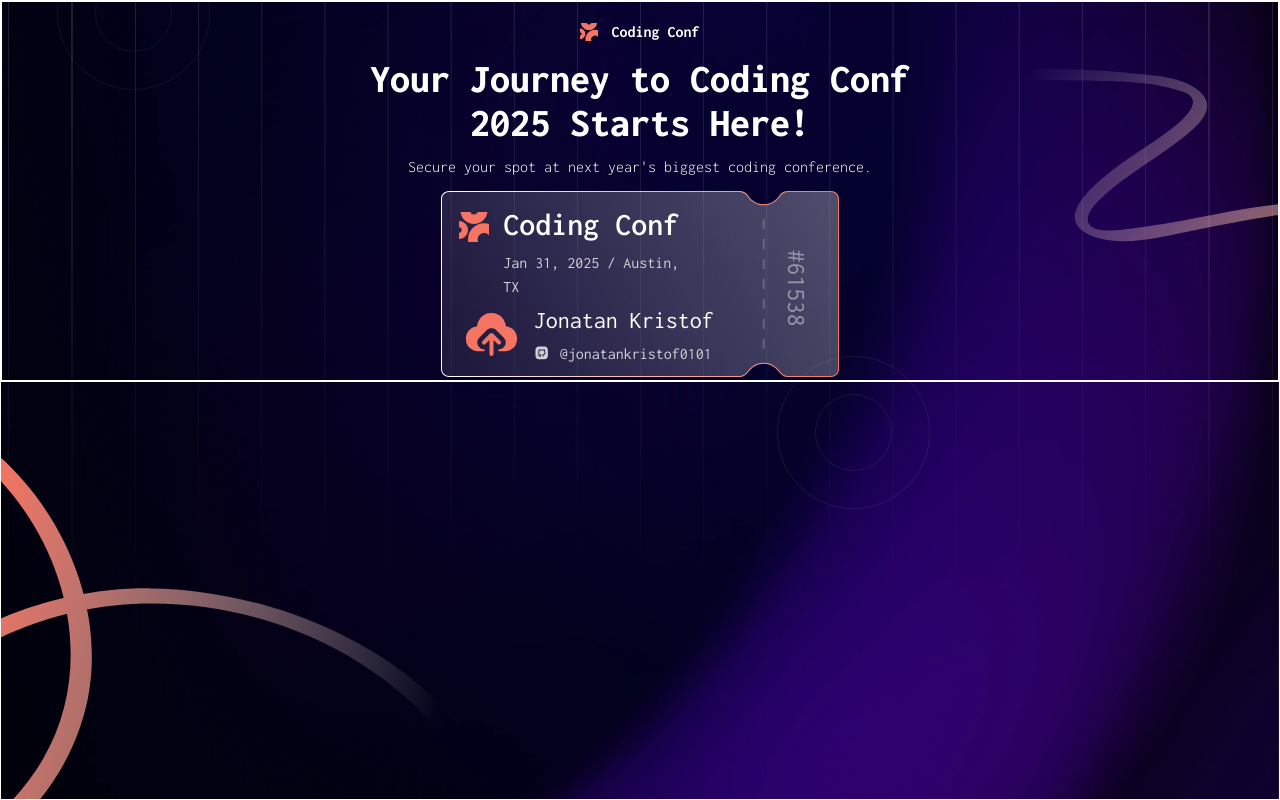
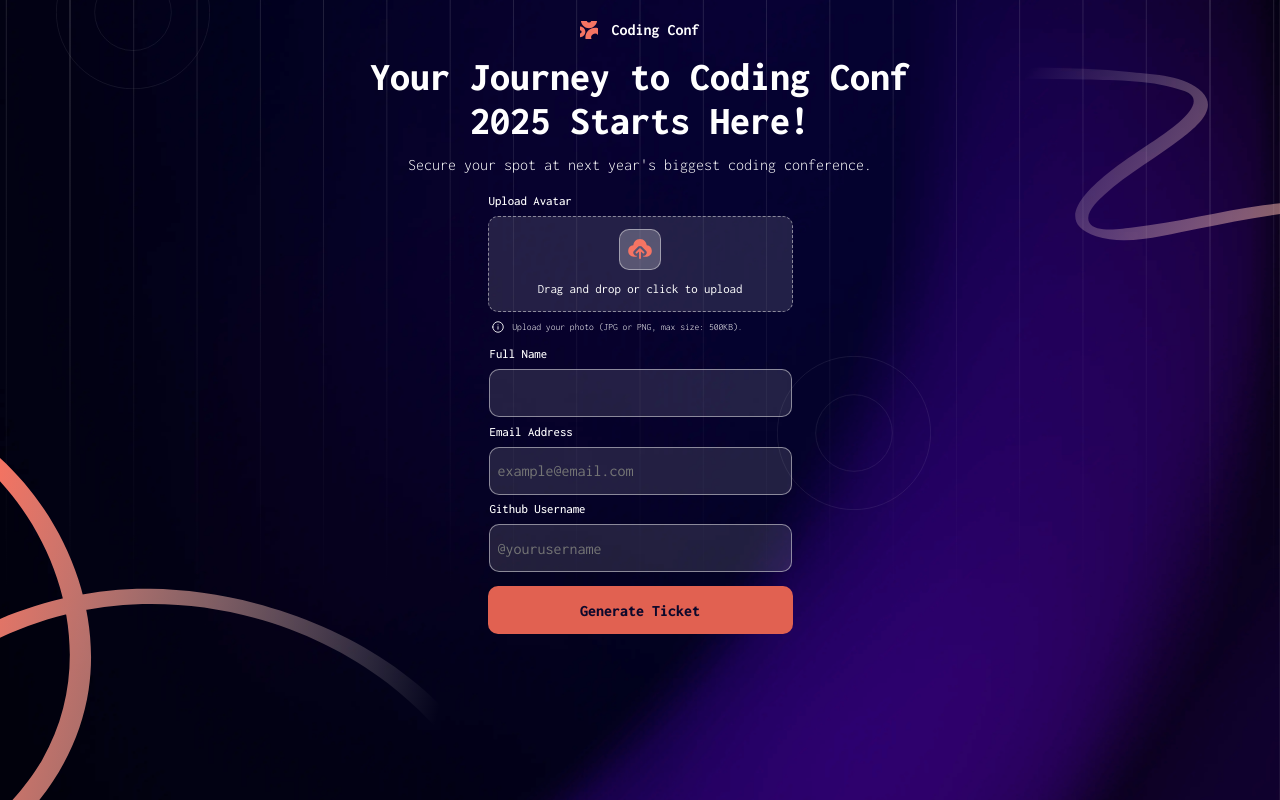
Before and after one commit to awakeinthedreamstate/conference-ticket-generator, a React (Vite) app in the folder ticketgeneratorapp/: page / in a window 1280 px wide. Built offline with nearby package versions, Linux system fonts and the light colour scheme.

Commit message:
Finished Ticket card and added loading anim to button

```diff
--- a/ticketgeneratorapp/src/App.jsx
+++ b/ticketgeneratorapp/src/App.jsx
@@ -1,23 +1,21 @@
-import { useState } from "react";
+import { useContext } from "react";
 import "./app.css";
+import { TicketContext } from "./context/TicketContext";
 import AppTitle from "./components/AppTitle";
 import MainContainer from "./components/MainContainer";
 import FormHeader from "./components/FormHeader";
-import { TicketContextProvider } from "./context/TicketContext";
 import TicketForm from "./components/TicketForm";
 import TicketCard from "./components/TicketCard";
 
 function App() {
-  const [isTicketGenerated, setIsTicketGenerated] = useState(false);
+  const { attendeeBio } = useContext(TicketContext);
 
   return (
     <div className="App">
       <AppTitle />
       <MainContainer>
-        <TicketContextProvider>
-          <FormHeader />
-          <TicketCard />
-        </TicketContextProvider>
+        <FormHeader />
+        {attendeeBio.isTicketGenerated ? <TicketCard /> : <TicketForm />}
       </MainContainer>
     </div>
   );
--- a/ticketgeneratorapp/src/app.css
+++ b/ticketgeneratorapp/src/app.css
@@ -12,10 +12,6 @@ body {
   padding-bottom: 2rem;
   overflow-x: hidden; /* Prevent horizontal overflow */
   position: relative;
-}
-
-body * {
-  border: 1px solid white;
 }
 
 .background-images {
--- a/ticketgeneratorapp/src/components/TicketCard.jsx
+++ b/ticketgeneratorapp/src/components/TicketCard.jsx
@@ -19,14 +19,20 @@ export default function TicketCard() {
           <span>Jan 31, 2025 / Austin, TX</span>
         </div>
         <div className={styles.attendeeDetails}>
-          {/* <img src={attendeeBio.avatar} alt="attendee avatar" />
+          <img
+            src={
+              (attendeeBio.avatar && attendeeBio.avatar) ||
+              "/assets/images/placeholder-avatar.png"
+            }
+            alt="attendee avatar"
+          />
           <span>{attendeeBio.name}</span>
-          <img src="/assets/images/github.svg" alt="github logo" />
-          <span>{attendeeBio.github}</span> */}
-          <img src="/assets/images/icon-upload.svg" alt="upload icon" />
-          <span>Jonatan Kristof</span>
           <img src="/assets/images/icon-github.svg" alt="github logo" />
-          <span>@jonatankristof0101</span>
+          <span>{attendeeBio.github}</span>
+          {/* <img src="/assets/images/icon-upload.svg" alt="upload icon" />
+          <span>{attendeeBio.name}</span>
+          <img src="/assets/images/icon-github.svg" alt="github logo" />
+          <span>@mainman</span> */}
         </div>
         <div className={styles.ticketNumber}>
           <span>#{randomFiveDigitNumber}</span>
--- a/ticketgeneratorapp/src/components/TicketForm.jsx
+++ b/ticketgeneratorapp/src/components/TicketForm.jsx
@@ -1,5 +1,5 @@
 import { useForm } from "react-hook-form";
-import { useContext, useEffect } from "react";
+import { useContext, useEffect, useState } from "react";
 import AttendeeBioField from "./AttendeeBioField";
 import UploadAvatar from "./UploadAvatar";
 import styles from "./ticketform.module.css";
@@ -7,18 +7,25 @@ import { TicketContext } from "../context/TicketContext";
 
 export default function TicketForm() {
   const { attendeeBio, setAttendeeBio } = useContext(TicketContext);
+  const [submitTransition, setSubmitTransition] = useState({
+    transitioning: false,
+    loading: false,
+  });
+
   const {
     register,
     handleSubmit,
     formState: { errors },
   } = useForm();
 
-  useEffect(() => {
-    console.log(attendeeBio);
-  }, [attendeeBio]);
+  // useEffect(() => {
+  //   console.log(attendeeBio);
+  // }, [attendeeBio]);
 
   function onSubmit(data) {
     const { fullName, email, github } = data;
+    setSubmitTransition({ transitioning: true, loading: true });
+    setTimeout(() => {
       setAttendeeBio({
         ...attendeeBio,
         name: fullName,
@@ -26,6 +33,8 @@ export default function TicketForm() {
         github: github,
         isTicketGenerated: true,
       });
+      setSubmitTransition({ ...submitTransition, transitioning: false });
+    }, 1000);
   }
   return (
     <div id={styles.ticketForm}>
@@ -33,7 +42,13 @@ export default function TicketForm() {
         <UploadAvatar />
         <AttendeeBioField register={register} errors={errors} />
         <div id={styles.submitButton}>
-          <button type="submit">Generate My Ticket</button>
+          <button type="submit">
+            {submitTransition.loading ? (
+              <div class={styles.loader}></div>
+            ) : (
+              "Generate Ticket"
+            )}
+          </button>
         </div>
       </form>
     </div>
--- a/ticketgeneratorapp/src/components/formheader.module.css
+++ b/ticketgeneratorapp/src/components/formheader.module.css
@@ -62,7 +62,7 @@
     font-size: 2.5rem;
   }
   100% {
-    transform: translateY(5%);
+    transform: translateY(25%);
     font-size: 3rem;
   }
 }
@@ -72,7 +72,7 @@
     font-size: 1rem;
   }
   100% {
-    transform: translateY(10%);
+    transform: translateY(40%);
     font-size: 1.2rem;
   }
 }/*# sourceMappingURL=formheader.module.css.map */
--- a/ticketgeneratorapp/src/components/ticketcard.module.css
+++ b/ticketgeneratorapp/src/components/ticketcard.module.css
@@ -6,7 +6,7 @@
   width: 65%;
   height: auto;
   align-items: center;
-  margin-top: 0rem;
+  margin-top: 4.5rem;
   position: relative;
 }
 .card .cardContent {
@@ -19,13 +19,13 @@
   left: 0;
   width: 100%;
   height: 100%;
-  padding: 0.5rem 0 0.5rem 1rem;
+  padding: 0.5rem 0 0.9rem 0.9rem;
 }
 .card .cardContent .titleDateVenue {
   width: 60%;
   height: 20%;
   display: grid;
-  grid-template-columns: auto 4fr;
+  grid-template-columns: auto auto;
   grid-template-rows: auto auto;
   -moz-column-gap: 0.8rem;
        column-gap: 0.8rem;
@@ -43,16 +43,21 @@
   grid-column: 2/2;
   font-weight: 400;
   color: hsl(252, 6%, 83%);
+  width: auto;
+  margin-right: -0.2rem;
 }
 .card .cardContent .attendeeDetails {
   display: grid;
-  grid-template-columns: auto auto auto;
+  grid-template-columns: auto 1fr 7fr;
   grid-template-rows: auto auto;
   grid-template-areas: "avatar name name" "avatar icon github";
 }
+.card .cardContent .attendeeDetails * {
+  position: relative;
+}
 .card .cardContent .attendeeDetails img:nth-of-type(1) {
   grid-area: avatar;
-  width: 4.2rem;
+  width: 4rem;
   justify-self: start;
   align-self: center;
   margin-right: 0.5rem;
@@ -63,7 +68,7 @@
   width: 70%;
   justify-self: start;
   align-self: center;
-  margin-bottom: 0.2rem;
+  bottom: 0.2rem;
 }
 .card .cardContent .attendeeDetails span:nth-of-type(1) {
   grid-area: name;
@@ -74,13 +79,15 @@
   grid-area: github;
   font-weight: 400;
   color: hsl(252, 6%, 83%);
+  bottom: 0.2rem;
+  left: -0.2rem;
 }
 .card .cardContent .ticketNumber {
   position: absolute;
   transform: rotate(90deg);
-  right: 1%;
+  right: 0%;
   top: calc(50% - 1rem);
-  font-size: 1.6rem;
+  font-size: 1.4rem;
   font-weight: 400;
   color: hsl(from hsl(252, 6%, 83%) h s l/60%);
 }/*# sourceMappingURL=ticketcard.module.css.map */
--- a/ticketgeneratorapp/src/components/ticketform.module.css
+++ b/ticketgeneratorapp/src/components/ticketform.module.css
@@ -11,6 +11,9 @@
   font-size: 1rem;
   font-weight: 800;
   margin-top: 0.5rem;
+  display: flex;
+  justify-content: center;
+  align-items: center;
 }
 #ticketForm button:focus {
   outline: none;
@@ -26,4 +29,31 @@
 }
 #form > div {
   width: 100%;
+}
+
+.loader {
+  width: 25px;
+  height: 20px;
+  --c: no-repeat linear-gradient(#0c082b 0 0);
+  background: var(--c) 0% 50%, var(--c) 50% 50%, var(--c) 100% 50%;
+  background-size: 20% 100%;
+  animation: l1 1s infinite linear;
+}
+
+@keyframes l1 {
+  0% {
+    background-size: 20% 100%, 20% 100%, 20% 100%;
+  }
+  33% {
+    background-size: 20% 10%, 20% 100%, 20% 100%;
+  }
+  50% {
+    background-size: 20% 100%, 20% 10%, 20% 100%;
+  }
+  66% {
+    background-size: 20% 100%, 20% 100%, 20% 10%;
+  }
+  100% {
+    background-size: 20% 100%, 20% 100%, 20% 100%;
+  }
 }/*# sourceMappingURL=ticketform.module.css.map */
--- a/ticketgeneratorapp/src/main.jsx
+++ b/ticketgeneratorapp/src/main.jsx
@@ -1,10 +1,13 @@
 import React from "react";
 import ReactDOM from "react-dom/client";
 import App from "./App";
+import { TicketContextProvider } from "./context/TicketContext";
 import "./reset.css";
 
 ReactDOM.createRoot(document.getElementById("root")).render(
   <React.StrictMode>
-    <App />
+    <TicketContextProvider>
+      <App />
+    </TicketContextProvider>
   </React.StrictMode>
 );
```
Also changed, not shown: ticketgeneratorapp/public/assets/images/placeholder-avatar.png (added). Lines whose indentation alone changed are shown as unchanged.
